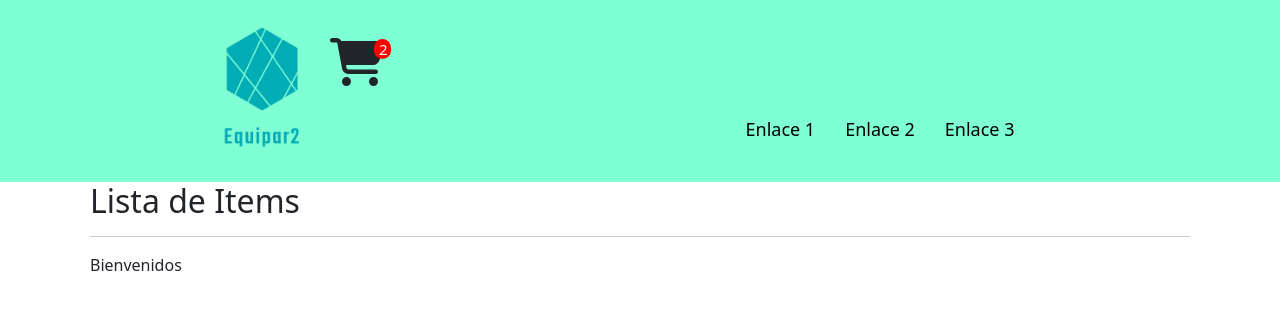
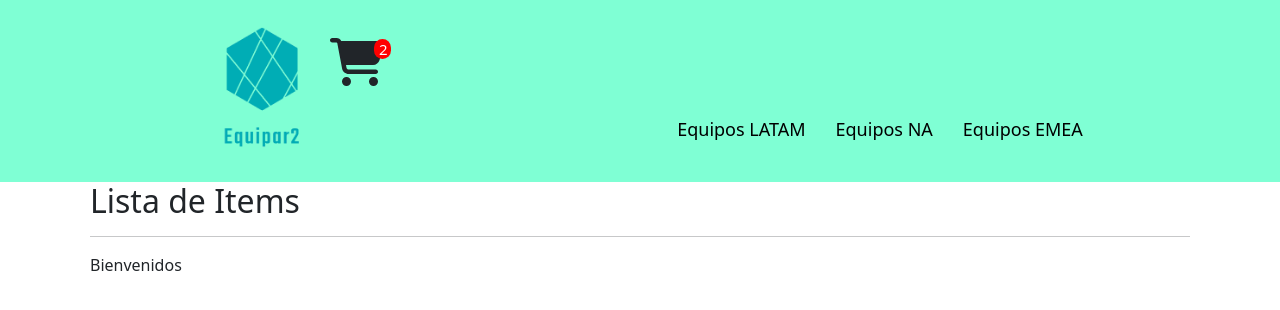
Before and after one commit to caromariscal/proyecto-react, a React (Create React App) app: page / in a window 1280 px wide. Shown: the top 310 px of the page. Built offline with nearby package versions, Linux system fonts and the light colour scheme.

Commit message:
Corecciones de la primer pre-entrega

```diff
--- a/package.json
+++ b/package.json
@@ -14,6 +14,7 @@
     "react-bootstrap": "^2.7.2",
     "react-dom": "^18.2.0",
     "react-scripts": "5.0.1",
+    "sass": "^1.59.2",
     "web-vitals": "^2.1.4"
   },
   "scripts": {
--- a/src/componentes/navbar/CartWidget/CartWidget.js
+++ b/src/componentes/navbar/CartWidget/CartWidget.js
@@ -8,7 +8,7 @@ export const CartWidget = () => {
     return (
         <div className="contenedor">
             <FontAwesomeIcon icon= {faCartShopping} className="fa-3x"/>
-            <span class='cart cartStyle'> 2 </span>
+            <span className='cart cartStyle'> 2 </span>
         </div>
     )
 }
--- a/src/componentes/navbar/Navbar.js
+++ b/src/componentes/navbar/Navbar.js
@@ -12,9 +12,9 @@ export const Navbar = () => {
 
 				<nav className="navbar">
 					<CartWidget />
-					<a href="#" className="navbar_link">Enlace 1</a>
-					<a href="#" className="navbar_link">Enlace 2</a>
-					<a href="#" className="navbar_link">Enlace 3</a>
+					<a href="#" className="navbar_link">Equipos LATAM</a>
+					<a href="#" className="navbar_link">Equipos NA</a>
+					<a href="#" className="navbar_link">Equipos EMEA</a>
 				</nav>
 			</div>
 		</header>
```
Also changed, not shown: 1 other file (tests, documents, lock files or other folders).
